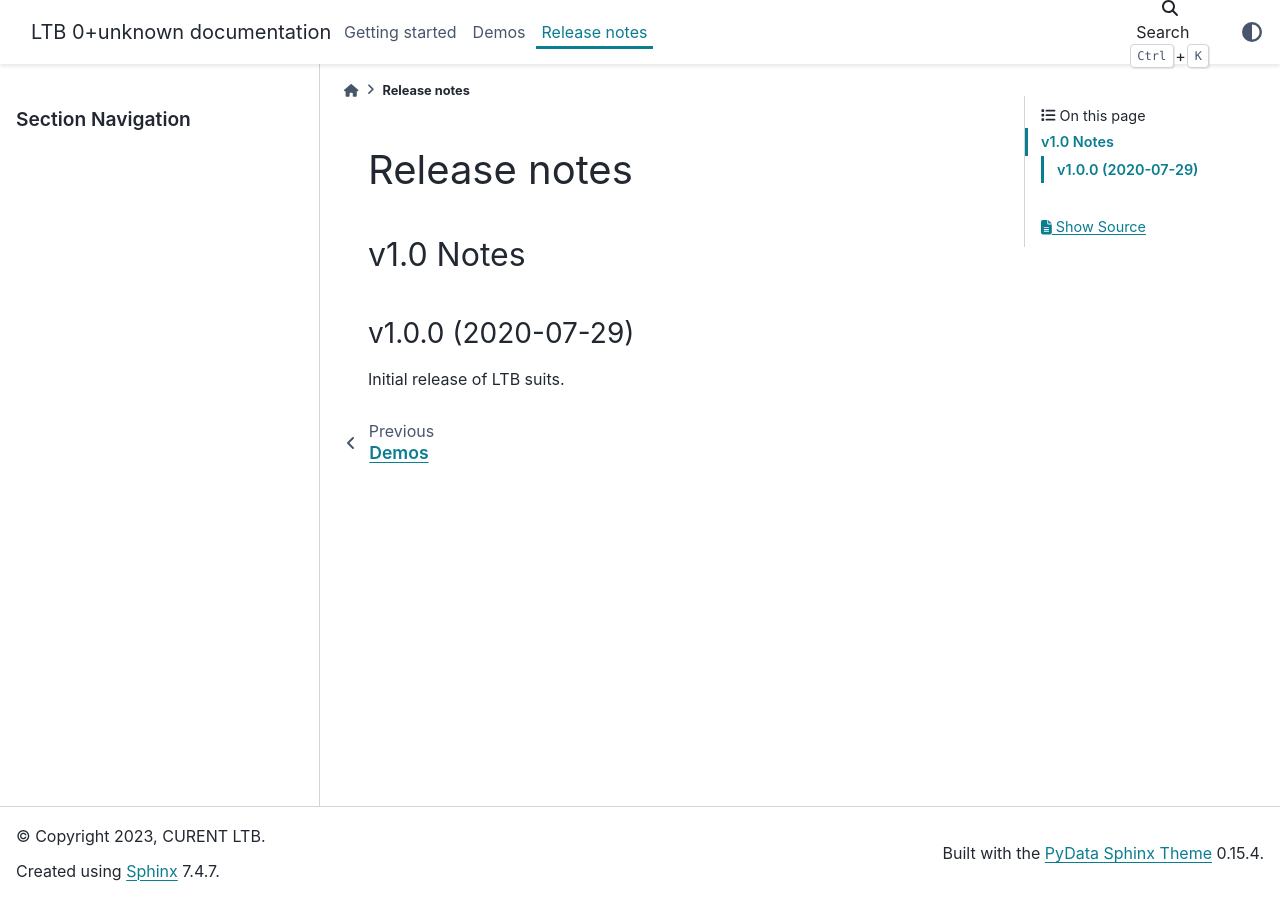
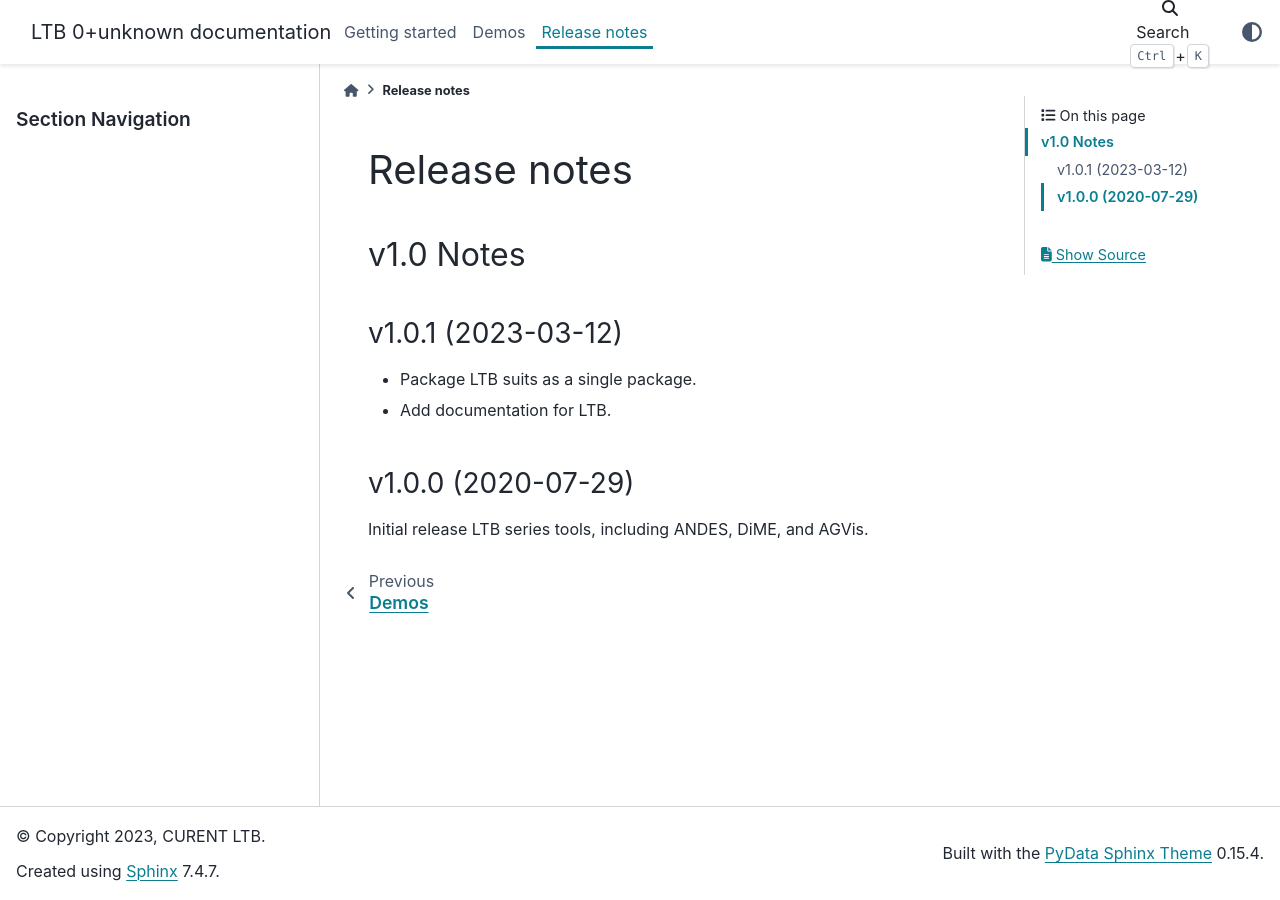
Before and after one commit to CURENT/ltb, a Sphinx documentation site: the page built from docs/source/release-notes.rst, in a window 1280 px wide. Built offline with Sphinx 7.4.7 and the PyData theme 0.15.4, drawn with Linux system fonts in a browser that asks for light colours.

Commit message:
Update release notes

```diff
--- a/docs/source/release-notes.rst
+++ b/docs/source/release-notes.rst
@@ -7,6 +7,11 @@ Release notes
 v1.0 Notes
 ==========
 
+v1.0.1 (2023-03-12)
+--------------------
+- Package LTB suits as a single package.
+- Add documentation for LTB.
+
 v1.0.0 (2020-07-29)
 --------------------
-Initial release of LTB suits.
+Initial release LTB series tools, including ANDES, DiME, and AGVis.
```
